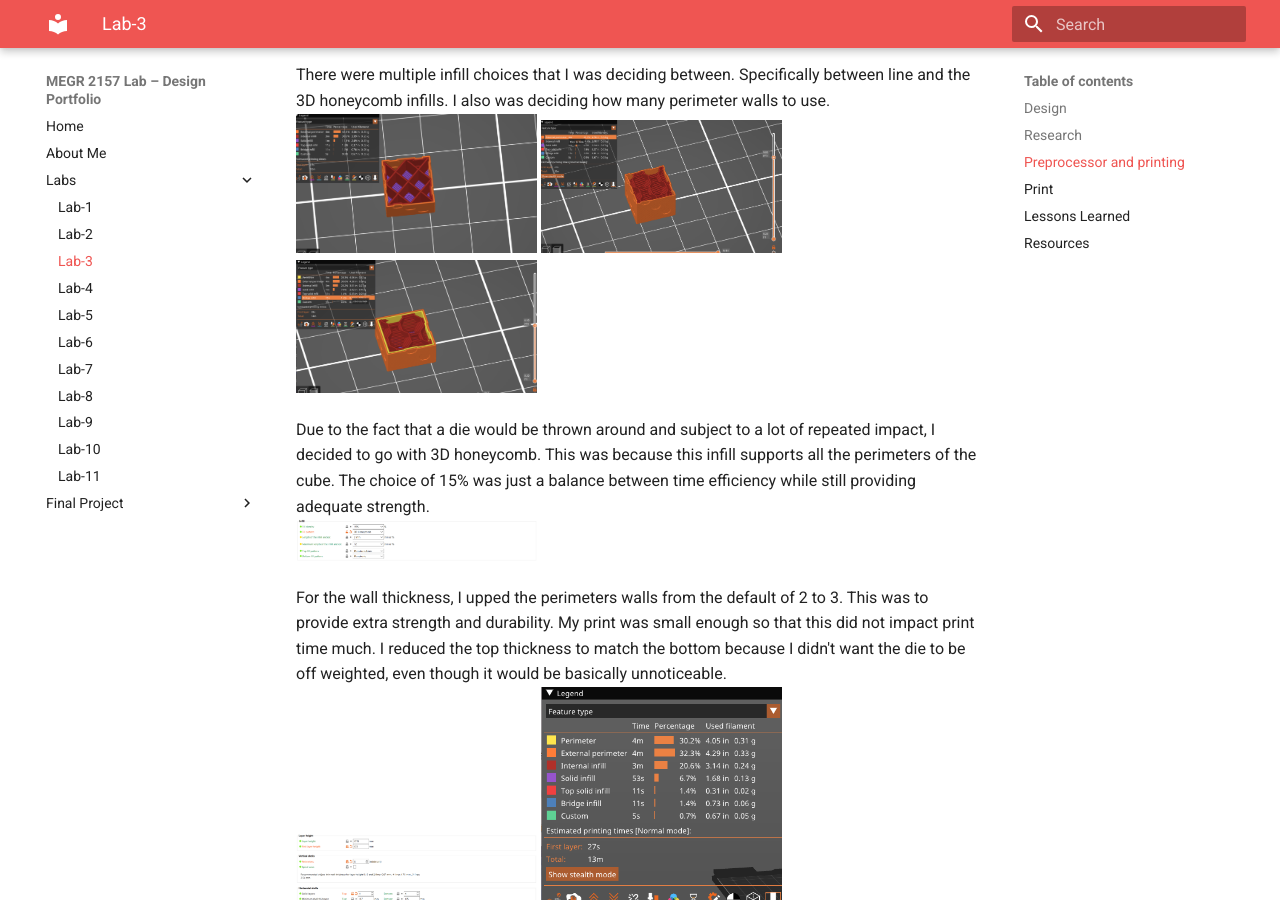
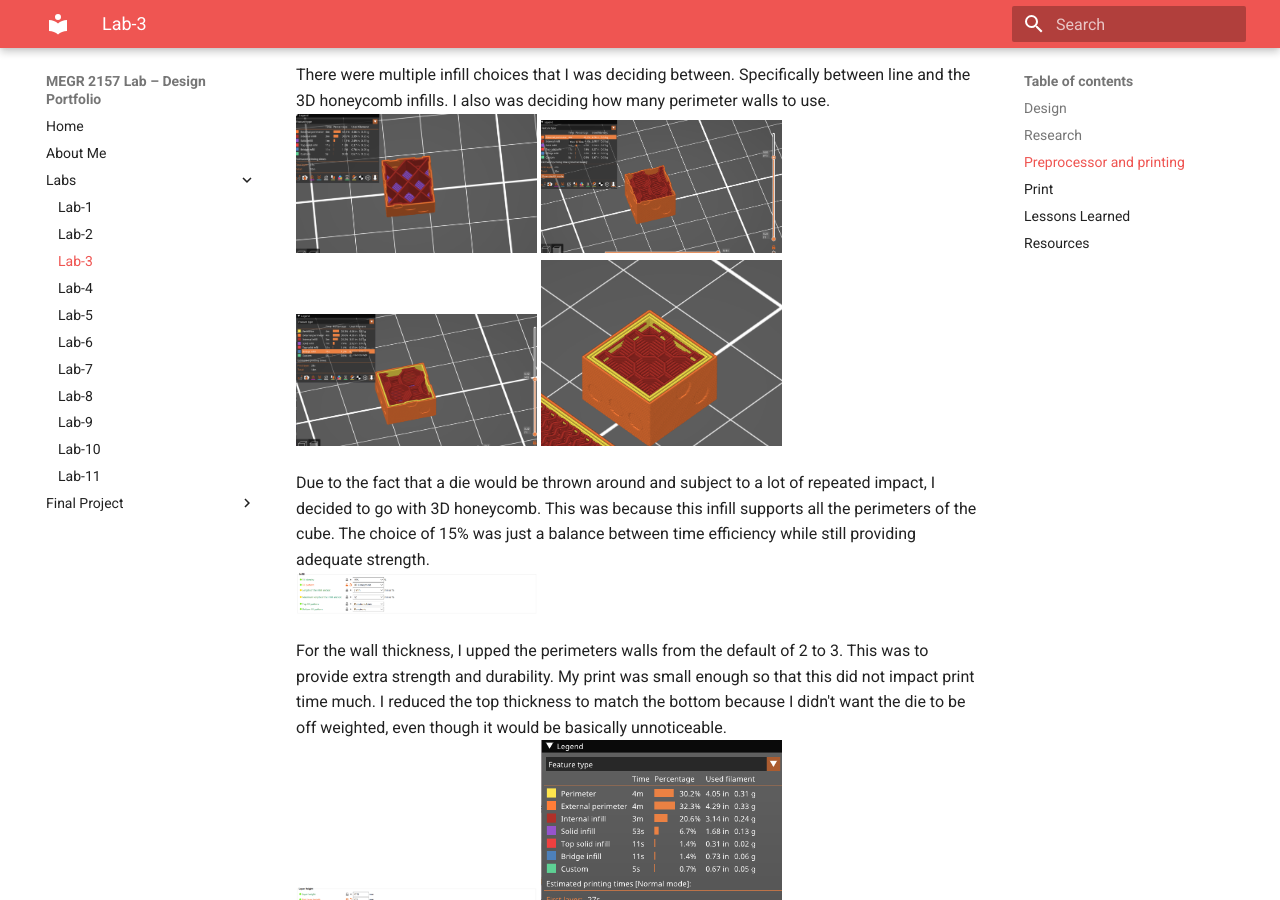
Before and after one commit to jwelch37/Jack-Welch-Portfolio, an MkDocs documentation site: the page built from docs/Labs/L03/index.md, in a window 1280 px wide and 900 px high, scrolled down 1793 px. Built offline with MkDocs 1.6.1 and Material for MkDocs 9.7.7, drawn with Linux system fonts in a browser that asks for light colours.

Commit message:
Update infill options and decision rationale
Added an additional image option for infill choices and clarified the decision-making process for selecting infill type and percentage.

```diff
--- a/docs/Labs/L03/index.md
+++ b/docs/Labs/L03/index.md
@@ -35,6 +35,7 @@ I did not need to scale, as I had dimensioned in SolidWorks to fit the necessary
 
 There were multiple infill choices that I was deciding between. Specifically between line and the 3D honeycomb infills. I also was deciding how many perimeter walls to use.
 <img src="option1.png" width="35%" alt="Button"> <img src="option2.png" width="35%" alt="Button"> <img src="option3.png" width="35%" alt="Button">
+<img src="option4.png" width="35%" alt="Button">
 
 Due to the fact that a die would be thrown around and subject to a lot of repeated impact, I decided to go with 3D honeycomb. This was because this infill supports all the perimeters of the cube. The choice of 15% was just a balance between time efficiency while still providing adequate strength.
 <img src="finalfill.png" width="35%" alt="Button">
```
